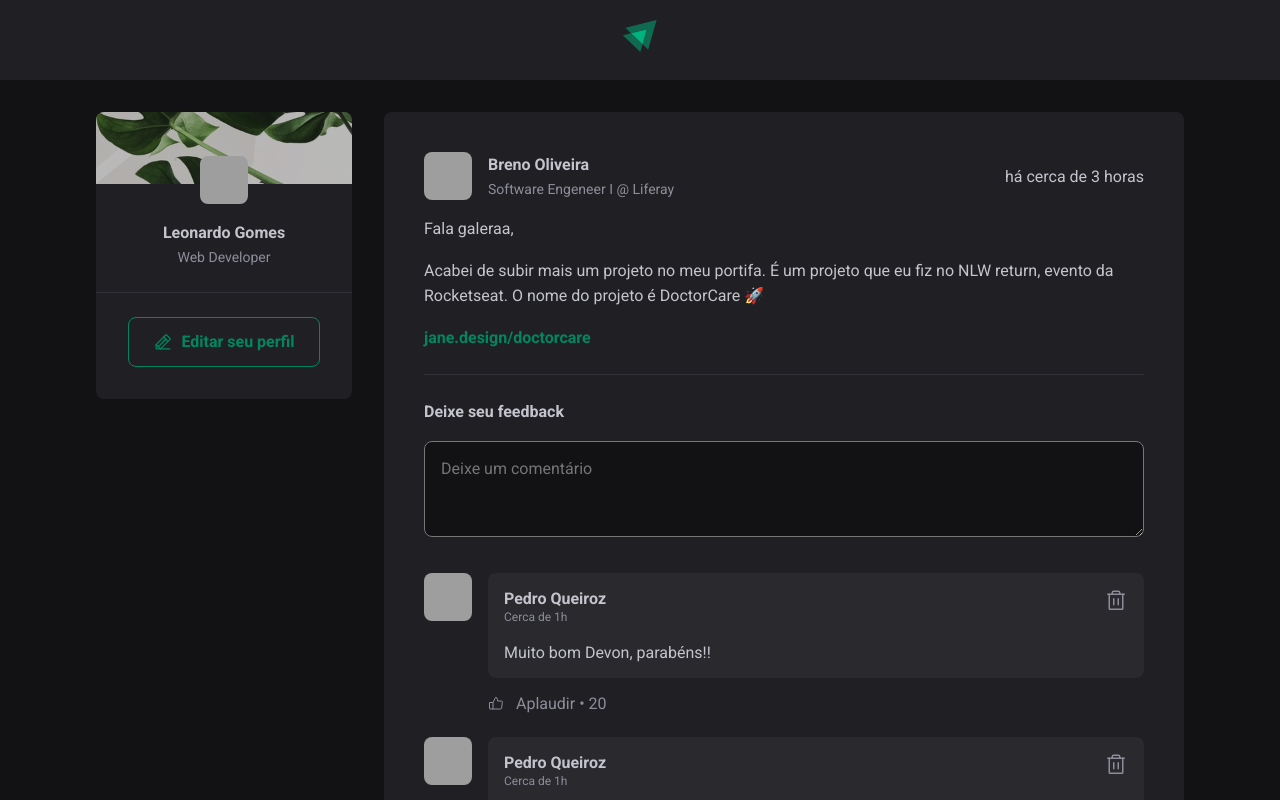
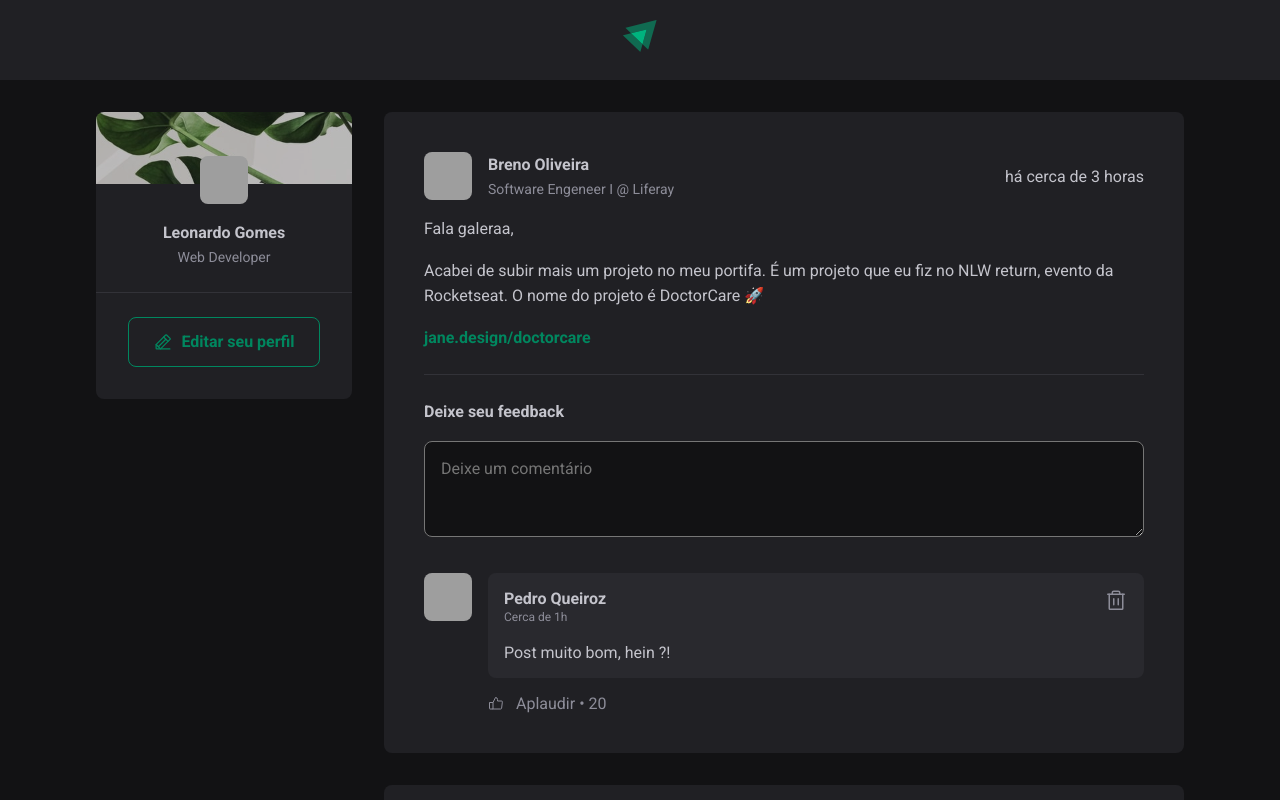
Before and after one commit to leonardojcpg/Blog-Feed, a React (Vite) app: page / in a window 1280 px wide. Shown: the top 800 px of the page. Built offline with nearby package versions, Linux system fonts and the light colour scheme; grey boxes are pictures that could not be loaded.

Commit message:
refactoring Comment & Post component

```diff
--- a/src/components/Comment/index.jsx
+++ b/src/components/Comment/index.jsx
@@ -2,7 +2,7 @@
 import Avatar from "../Avatar";
 import styles from "./comment.module.css";
 
-const Comment = () => {
+const Comment = ({content}) => {
   return (
     <div className={styles.comment}>
       <Avatar
@@ -26,7 +26,7 @@
               <Trash size={24} />
             </button>
           </header>
-          <p>Muito bom Devon, parabéns!!</p>
+          <p>{content}</p>
         </div>
         <footer>
           <button>
--- a/src/components/Post/index.jsx
+++ b/src/components/Post/index.jsx
@@ -3,11 +3,16 @@
 import styles from "./post.module.css";
 import { formatDistanceToNow } from "date-fns";
 import ptBR from "date-fns/locale/pt-BR";
+import { useState } from "react";
 
 // author: {avatar_url:"", name:"", role:""}
 // publisheAt: Date
 // content: String
+
 const Post = ({ author, publishedAt, content }) => {
+  const [comments, setComments] = useState(["Post muito bom, hein ?!"]);
+  const [newCommentText, setNewCommentText] = useState("");
+
   const publishedDateFormatted = new Intl.DateTimeFormat("pt-BR", {
     day: "2-digit",
     month: "long",
@@ -19,6 +24,18 @@
     locale: ptBR,
     addSuffix: true,
   });
+
+  const handleCreateNewComment = (event) => {
+    event.preventDefault();
+    const newCommentText = event.target.comment.value;
+    setComments([...comments, newCommentText]);
+    setNewCommentText("")
+    event.target.value = "";
+  };
+
+  const handleNewCommentChange = (event) => {
+    setNewCommentText(event.target.value);
+  };
 
   return (
     <article className={styles.post}>
@@ -49,17 +66,22 @@
           }
         })}
       </div>
-      <form className={styles.commentForm}>
+      <form onSubmit={handleCreateNewComment} className={styles.commentForm}>
         <strong>Deixe seu feedback</strong>
-        <textarea placeholder="Deixe um comentário" />
+        <textarea
+          name="comment"
+          value={newCommentText}
+          placeholder="Deixe um comentário"
+          onChange={handleNewCommentChange}
+        />
         <footer>
           <button type="submit">Publicar</button>
         </footer>
       </form>
       <div className={styles.commentList}>
-        <Comment />
-        <Comment />
-        <Comment />
+        {comments.map((comment) => {
+          return <Comment content={comment} />;
+        })}
       </div>
     </article>
   );
```
